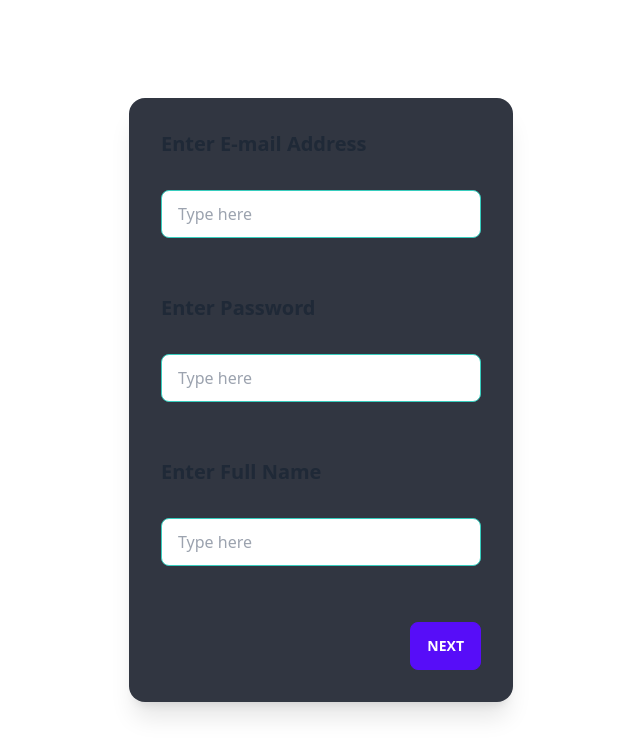
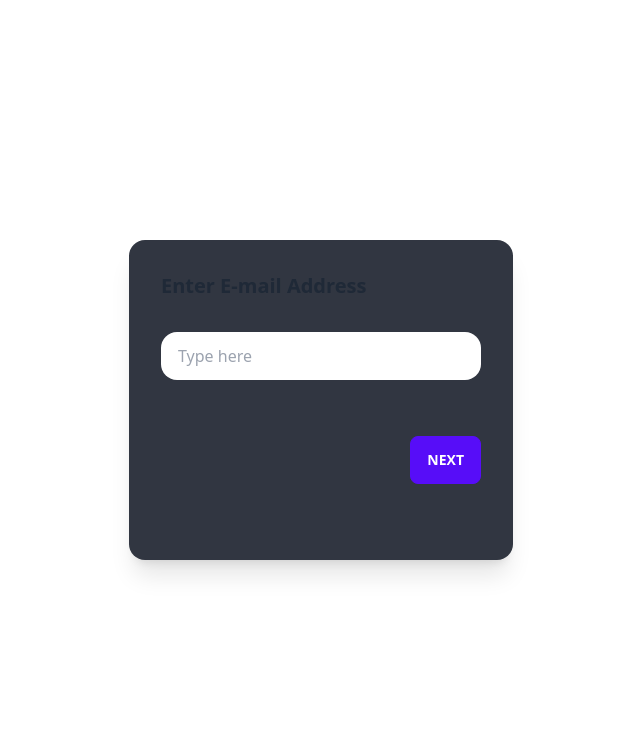
Before and after one commit to Kuro0911/fuwa-git, a SvelteKit app in the folder fuwa/: page /auth/sign-up in a window 1280 px wide. Shown: the top 756 px of the page, without its empty margins (319-959 px from the left). Built offline with nearby package versions, Linux system fonts and the light colour scheme; no server answers.

Commit message:
auth css

```diff
--- a/fuwa/src/routes/(auth)/auth/sign-up/+page.svelte
+++ b/fuwa/src/routes/(auth)/auth/sign-up/+page.svelte
@@ -62,16 +62,25 @@
 </script>
 
 <div class="w-screen h-screen flex items-center justify-center flex-col">
-	<div class="card w-96 bg-neutral-focus shadow-xl">
-		<div class="card-body h-full">
+	<div class="card w-96 h-80 bg-neutral-focus shadow-xl">
+		<div class="carousel carousel-vertical rounded-box">
+			<div class="carousel-item h-full">
+				<div class="card-body">
 					<h1 class="card-title mb-6">Enter E-mail Address</h1>
 					<input
 						type="email"
 						placeholder="Type here"
-				class="input input-bordered input-accent w-full max-w-xs mb-12"
+						class="input w-full max-w-xs mb-12"
 						bind:value={email}
 						on:change={handleEmail}
 					/>
+					<div class="card-actions justify-end">
+						<button class="btn btn-primary">Next</button>
+					</div>
+				</div>
+			</div>
+			<div class="carousel-item h-full">
+				<div class="card-body">
 					<h1 class="card-title mb-6">Enter Password</h1>
 					<input
 						type="password"
@@ -80,6 +89,13 @@
 						bind:value={password}
 						on:change={handlePassword}
 					/>
+					<div class="card-actions justify-end">
+						<button class="btn btn-primary">Next</button>
+					</div>
+				</div>
+			</div>
+			<div class="carousel-item h-full">
+				<div class="card-body ">
 					<h1 class="card-title mb-6">Enter Full Name</h1>
 					<input
 						type="text"
@@ -89,8 +105,22 @@
 						on:change={handleFullName}
 					/>
 					<div class="card-actions justify-end">
-				<button class="btn btn-primary" on:click={signIn}>Next</button>
+						<button class="btn btn-primary" on:click={signIn}>Sign Up</button>
 					</div>
 				</div>
 			</div>
 		</div>
+	</div>
+</div>
+
+<style>
+	input {
+		background-color: white;
+		height: 3em;
+		border-radius: 1em;
+		padding: 1em;
+	}
+	input:focus {
+		outline: none;
+	}
+</style>
```
Lines whose indentation alone changed are shown as unchanged.
